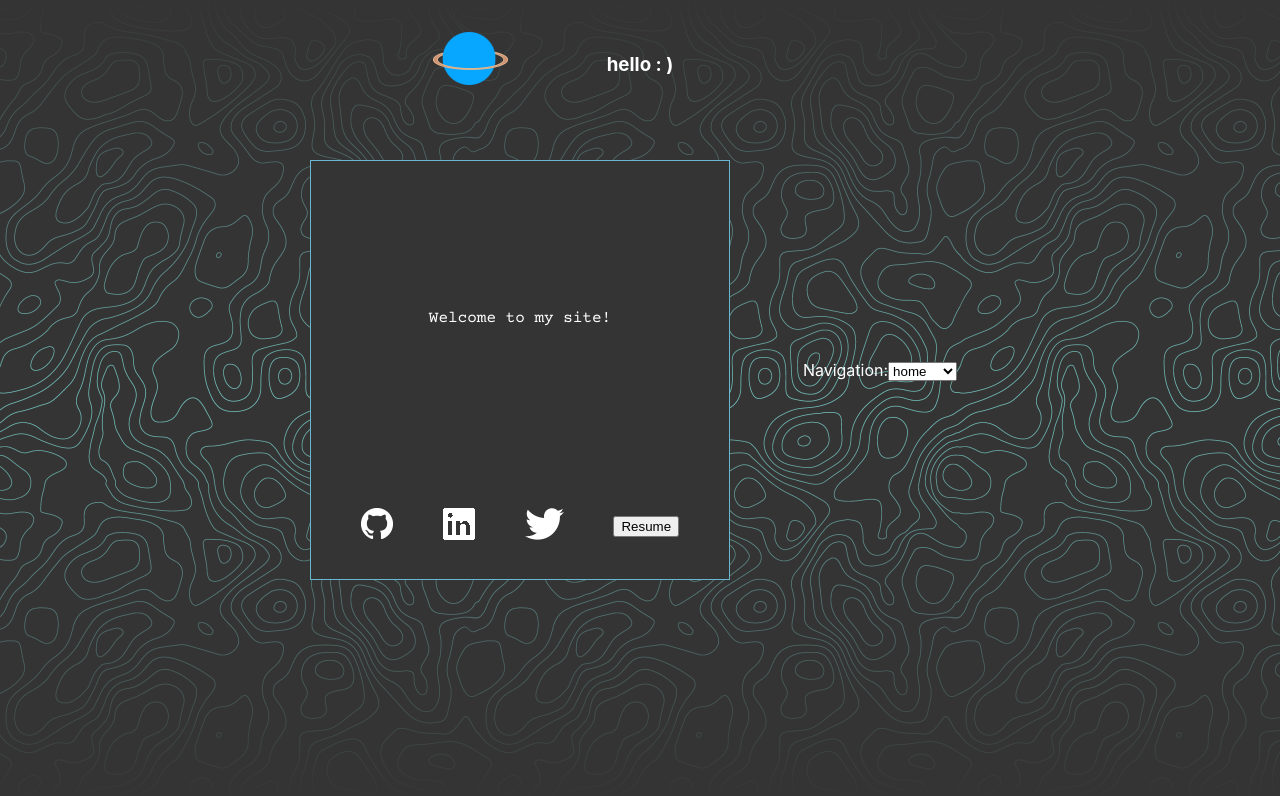
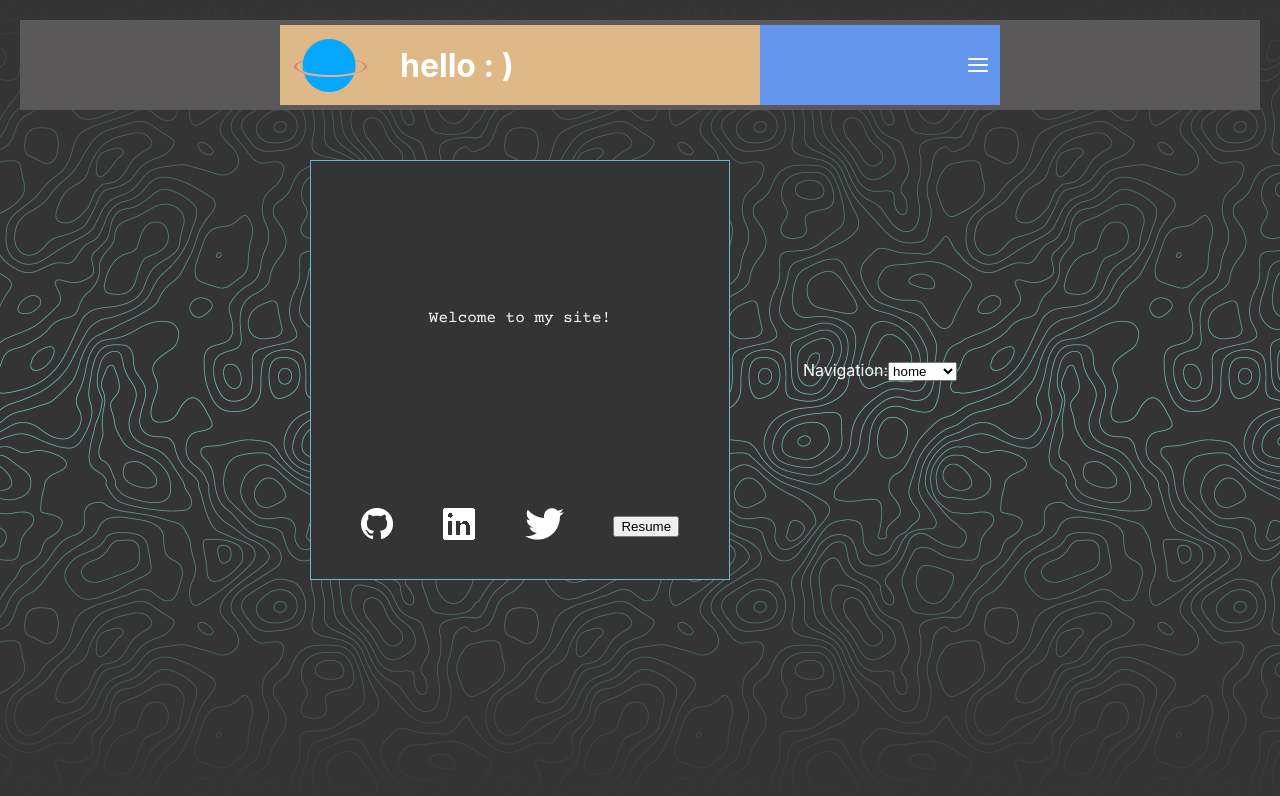
Before and after one commit to sgerpdx/pop-signpost, a Next.js app: page / in a window 1280 px wide. Shown: the top 796 px of the page. Built offline with nearby package versions, Linux system fonts and the light colour scheme; a web font is replaced by a local one.

Commit message:
chakra-ui dependencies installed

```diff
--- a/components/header.jsx
+++ b/components/header.jsx
@@ -1,6 +1,7 @@
 import React from "react";
 import styles from "../styles/Header.module.css";
 import Image from "next/image";
+import { HamburgerIcon } from "@chakra-ui/icons";
 
 // Personal Logo:
 import PlanetImage from "../public/blue-planet-01.png";
@@ -8,6 +9,7 @@ import PlanetImage from "../public/blue-planet-01.png";
 export default function Header() {
   return (
     <>
+      <section className={styles.mainTitleArea}>
         <div className={styles.logoImageArea}>
           <Image
             src={PlanetImage}
@@ -19,7 +21,10 @@ export default function Header() {
         <div className={styles.headlineTextArea}>
           <h1>hello : )</h1>
         </div>
-      <div className={styles.upperRightArea}></div>
+      </section>
+      <section className={styles.mainMenuArea}>
+        <HamburgerIcon w={24} h={24} />
+      </section>
     </>
   );
 }
--- a/package.json
+++ b/package.json
@@ -9,6 +9,8 @@
     "test": "jest"
   },
   "dependencies": {
+    "@chakra-ui/icons": "^1.1.1",
+    "@chakra-ui/menu": "^1.8.1",
     "next": "12.0.4",
     "react": "17.0.2",
     "react-dom": "17.0.2"
--- a/styles/Header.module.css
+++ b/styles/Header.module.css
@@ -1,26 +1,36 @@
+.mainTitleArea {
+  display: flex;
+  flex-direction: row;
+  justify-content: flex-start;
+  align-items: center;
+  background-color: burlywood;
+  width: 480px;
+}
 .logoImageArea {
   display: flex;
   justify-content: center;
-  align-items: flex-end;
+  align-items: center;
   width: 100px;
-  height: 60px;
-  padding: 10px;
+  height: 80px;
+  margin-right: 20px;
 }
 
 .headlineTextArea {
   display: flex;
-  justify-content: center;
-  align-items: flex-end;
+  justify-content: flex-start;
+  align-items: center;
   width: 240px;
-  height: 60px;
+  height: 80px;
+  font-size: 2em;
 }
 
-.upperRightArea {
+.mainMenuArea {
   display: flex;
   flex-direction: column;
   justify-content: center;
   align-items: flex-end;
-  width: 100px;
-  height: 60px;
+  width: 240px;
+  height: 80px;
   padding: 10px;
+  background-color: cornflowerblue;
 }
--- a/styles/Home.module.css
+++ b/styles/Home.module.css
@@ -29,7 +29,7 @@
   flex-direction: row;
   justify-content: center;
   align-items: center;
-  /* background-color: rgb(53, 52, 52); */
+  background-color: rgb(90, 88, 88);
   width: 100%;
   height: 90px;
   margin: 20px;
```
Also changed, not shown: 1 other file (tests, documents, lock files or other folders). Lines whose indentation alone changed are shown as unchanged.
